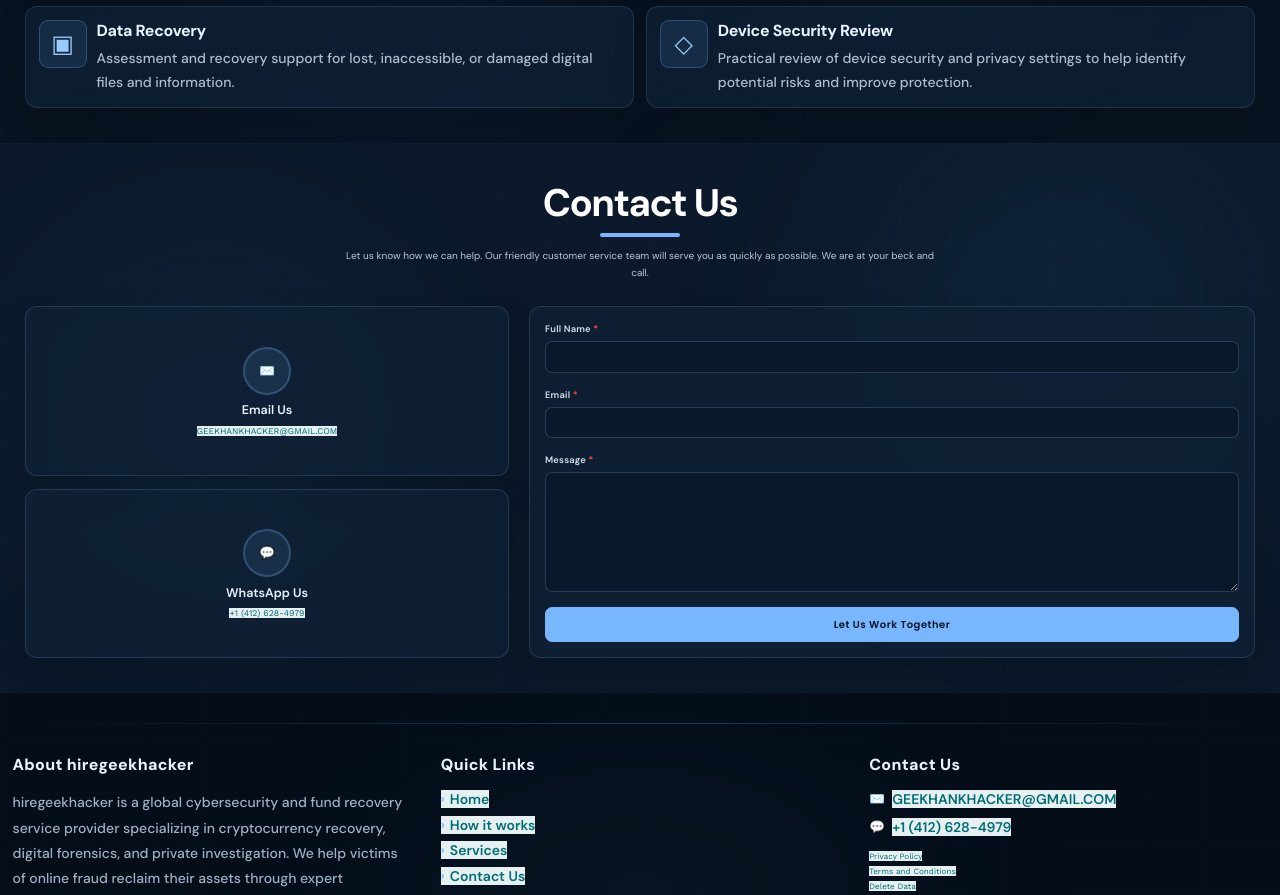
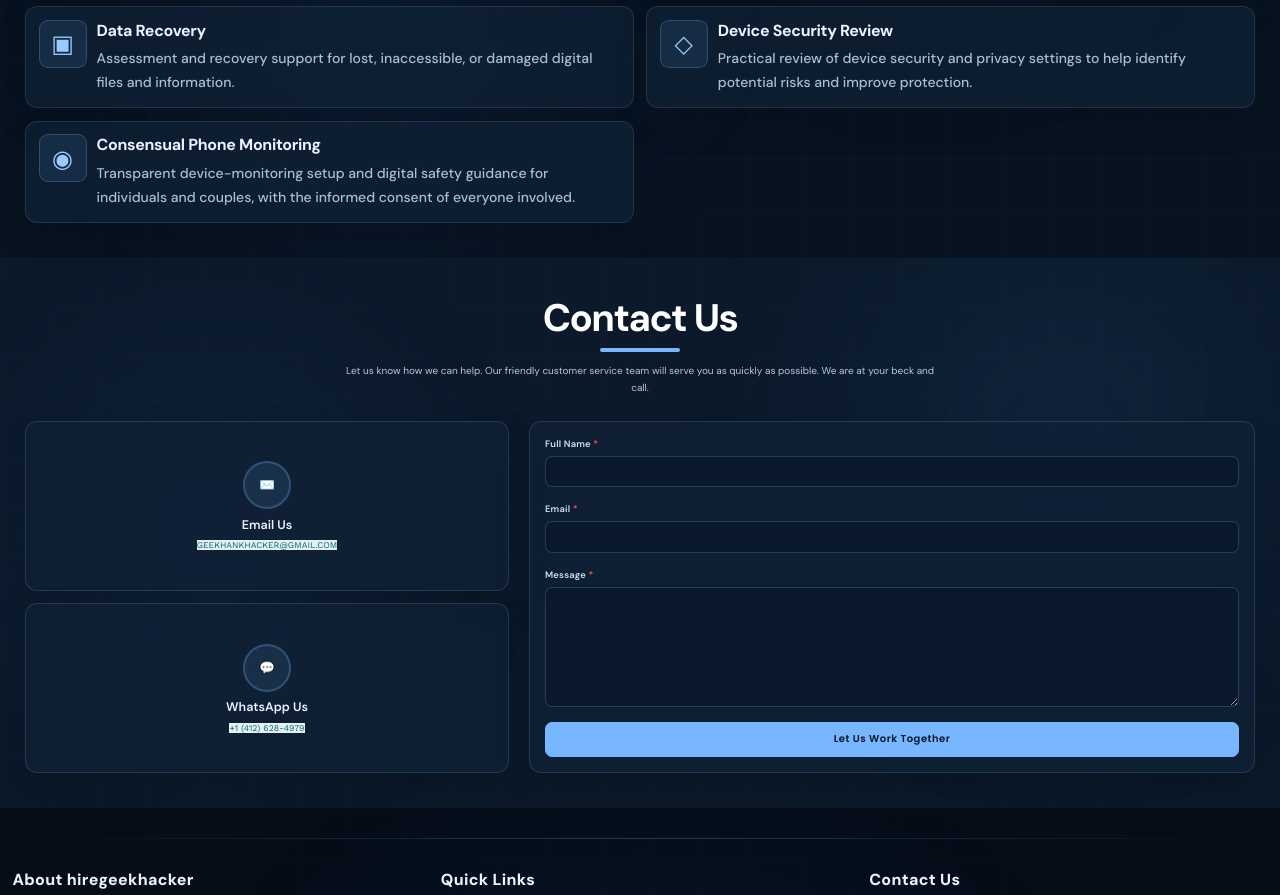
Before and after one commit to Geekhank/hireahacker, a React (Vite) app: page / in a window 1280 px wide. Shown: the part 2980-3875 px from the top of the page. Built offline with nearby package versions, Linux system fonts and the light colour scheme; a web font is replaced by a local one.

Commit message:
Add consensual device monitoring service

```diff
--- a/src/pages/home/our-services/OurServices.tsx
+++ b/src/pages/home/our-services/OurServices.tsx
@@ -31,6 +31,11 @@ const services = [
     icon: "◇",
     title: "Device Security Review",
     description: "Practical review of device security and privacy settings to help identify potential risks and improve protection.",
+  },
+  {
+    icon: "◉",
+    title: "Consensual Phone Monitoring",
+    description: "Transparent device-monitoring setup and digital safety guidance for individuals and couples, with the informed consent of everyone involved.",
   },
 ];
 
```
